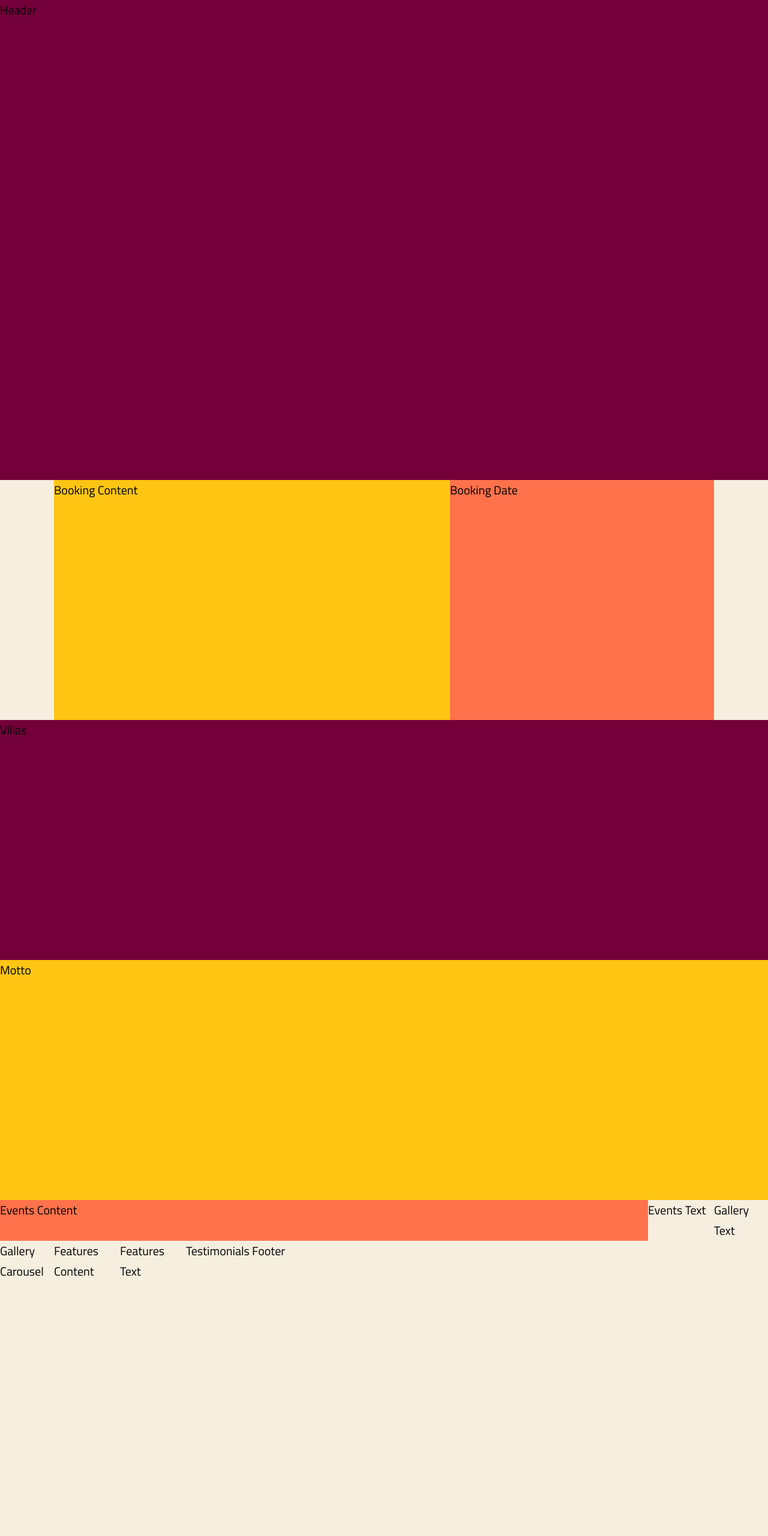
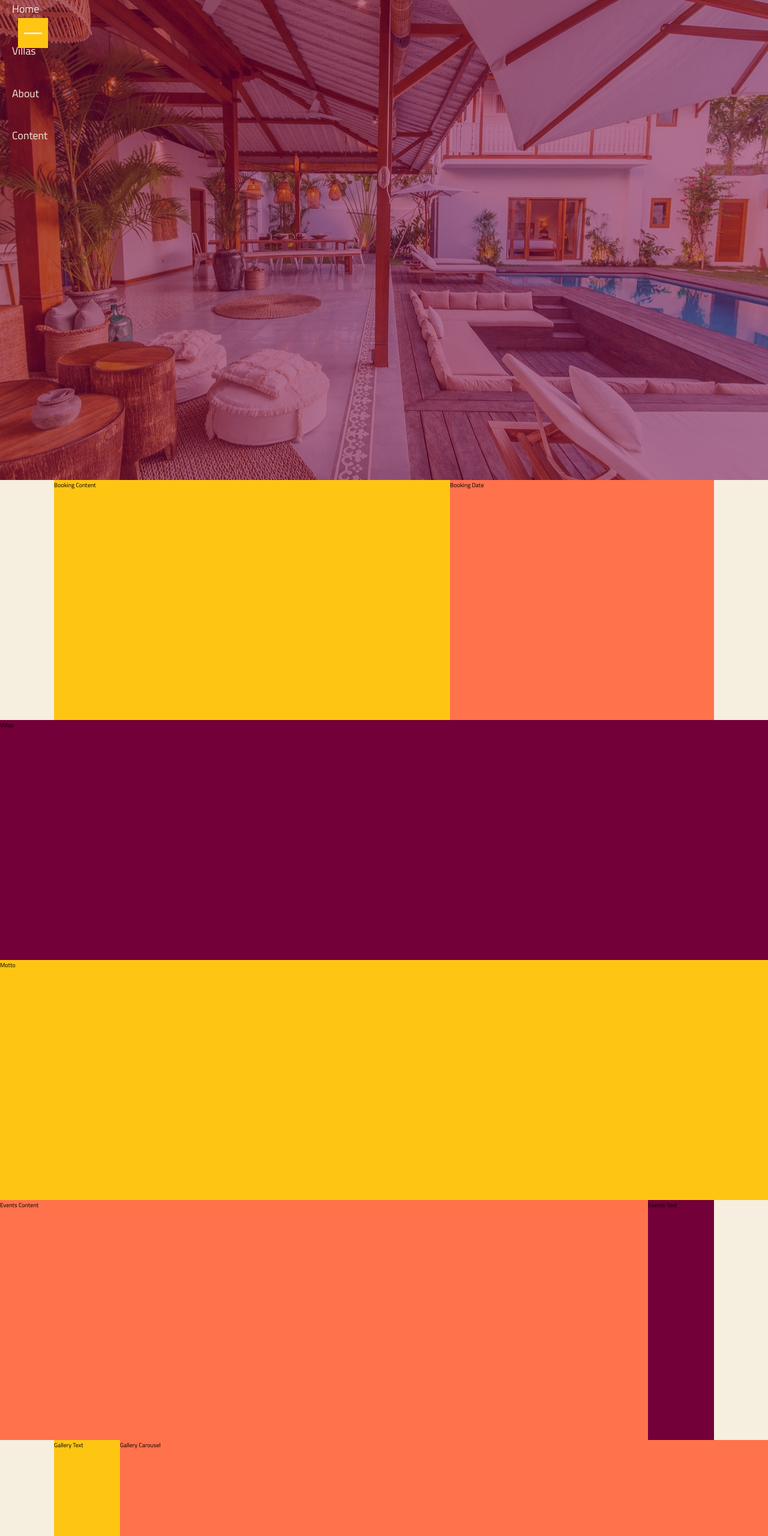
Before and after one commit to cse18107/VLV-product, a plain HTML site: page index.html in a window 1280 px wide. Shown: the top 2560 px of the page at 60% size. Before the commit the page ends 2136 px from the top, so only its background shows below. Drawn offline with Linux system fonts and the light colour scheme.

Commit message:
working on navbar

```diff
--- a/index.html
+++ b/index.html
@@ -24,7 +24,25 @@
 <body class="container">
     <!-- ********************* Header Section ************************** -->
     <header id="header">
-        Header
+        <!-- Navigation -->
+        <nav class="header__main-nav">
+            <input type="checkbox">
+            <div class="header__main-nav--hamburger">
+                <div></div>
+            </div>
+            <div class="header__main-nav--menu">
+                <div>
+                    <div>
+                        <ul>
+                            <li><a href="#">Home</a></li>
+                            <li><a href="#">Villas</a></li>
+                            <li><a href="#">About</a></li>
+                            <li><a href="#">Content</a></li>
+                        </ul>
+                    </div>
+                </div>
+            </div>
+        </nav>
     </header>
 
     <!-- ********************* Booking Section ************************** -->
--- a/style.css
+++ b/style.css
@@ -18,8 +18,8 @@
     --color-primary-m-dark: hsla(330, 100%, 23%, 0.85);
 
     --color-secondary: #ffc513;
-    --color-primary-m-light: hsla(45, 100%, 54%, 0.55);
-    --color-primary-m-dark: rgba(255, 196, 19, 0.85);
+    --color-secondary-m-light: hsla(45, 100%, 54%, 0.55);
+    --color-secondary-m-dark: rgba(255, 196, 19, 0.85);
 
     --color-tertiary: #ff724c;
     --color-tertiary-m-light: hsla(13, 100%, 65%, 0.55);
@@ -51,48 +51,178 @@ body {
     grid-template-rows: 100vh repeat(8, min-content);
 }
 
-.container > *{
-    font-size: 2rem;
+/* Anchor tags */
+a:link,
+a:visited {
+    color: var(--color-quaternary);
+    text-decoration: none;
+    font-size: calc(0.5rem + 1vw);
+    padding: 1rem 2rem;
+    border-radius: 0.3rem;
+    position: relative;
+    transition: all var(--transition-duration) cubic-bezier(1, 0, 0, 1);
+    z-index: 1;
+}
+
+/* Paragraphs */
+p {
+    color: white;
+    font-size: calc(1rem + 1vw);
+    font-weight: 300;
+}
+
+/* List Items */
+li {
+    list-style: none;
+    margin-bottom: 4rem;
+}
+
+/* Icons */
+i {
+    font-size: var(--font-size-title);
+    color: (var(--color-secondary));
 }
 
 /* Main Styling */
 
 /* ======================== Header Section ============================= */
-header#header{
-    background-color: var(--color-primary);
+header#header {
+    /* background-color: var(--color-primary); */
     grid-column: container-start/container-end;
+    background: linear-gradient(
+        var(--color-primary-m-light),
+        var(--color-primary-m-light)
+    ),
+    url("img/hero.jpg");
+    background-repeat: no-repeat;
+    background-position: center;
+    background-size: cover;
+}
+
+/* Nav */
+.header__main-nav{
+    position: fixed;
+    top: 0;
+    left: 0;
+    z-index: 2;
+}
+
+.header__main-nav input[type=checkbox] {
+    position: absolute;
+    top: 3rem;
+    left: 3rem;
+    height: 5rem;
+    width: 5rem;
+    opacity: 0;
+    cursor: pointer;
+    z-index: 3;
+}
+
+/* Hamburger */
+.header__main-nav--hamburger{
+    position: absolute;
+    top: 3rem;
+    left: 3rem;
+    height: 5rem;
+    width: 5rem;
+    padding: 1rem;
+    background-color: var(--color-secondary);
+    z-index: 2;
+    display: grid;
+    place-items: center;
+}
+
+/* Hamburger Lines */
+.header__main-nav--hamburger > div {
+    position: relative;
+    height: 0.3rem;
+    width: 100%;
+    background-color: var(--color-quaternary);
+    display: grid;
+    place-items: center;
+    transition: all var(--transition-duration) ease-in-out;
 }
 
 /* ======================== Booking Content Section ============================= */
-section#booking-content{
+section#booking-content {
     background-color: var(--color-secondary);
     grid-column: center-start/col-end 6;
     height: 400px;
 }
 
 /* ======================== Booking Date Section ============================= */
-section#booking-date{
+section#booking-date {
     background-color: var(--color-tertiary);
     grid-column: col-start 7/center-end;
     height: 400px;
 }
 
 /* ======================== Booking Date Section ============================= */
-section#villas{
+section#villas {
     background-color: var(--color-primary);
     grid-column: container-start / container-end;
     height: 400px;
 }
 
 /* ======================== Booking Date Section ============================= */
-section#motto{
+section#motto {
     background-color: var(--color-secondary);
     grid-column: container-start / container-end;
     height: 400px;
 }
 
 /* ======================== Events Content Section ============================= */
-section#events-content{
+section#events-content {
     background-color: var(--color-tertiary);
     grid-column: container-start / col-end 9;
+    height: 400px;
 }
+
+/* ======================== Events Text Section ============================= */
+section#events-text {
+    background-color: var(--color-primary);
+    grid-column: col-start 10 / center-end;
+    height: 400px;
+}
+
+/* ======================== Gallery Text Section ============================= */
+section#gallery-text {
+    background-color: var(--color-secondary);
+    grid-column: center-start / col-end 1;
+    height: 400px;
+}
+
+/* ======================== Gallery Carousel Section ============================= */
+section#gallery-carousel {
+    background-color: var(--color-tertiary);
+    grid-column: col-start 2 / container-end;
+    height: 400px;
+}
+
+/* ======================== Features Content Section ============================= */
+section#features-content {
+    background-color: var(--color-primary);
+    grid-column: container-start / col-end 9;
+    height: 400px;
+}
+
+/* ======================== Features Text Section ============================= */
+section#features-text {
+    background-color: var(--color-secondary);
+    grid-column: col-start 10 / center-end;
+    height: 400px;
+}
+
+/* ======================== Testimonial Section ============================= */
+section#testimonials {
+    background-color: var(--color-tertiary);
+    grid-column: center-start / center-end;
+    height: 400px;
+}
+
+/* ======================== Footer Section ============================= */
+section#footer {
+    background-color: var(--color-primary);
+    grid-column: container-start / container-end;
+    height: 400px;
+}
```
